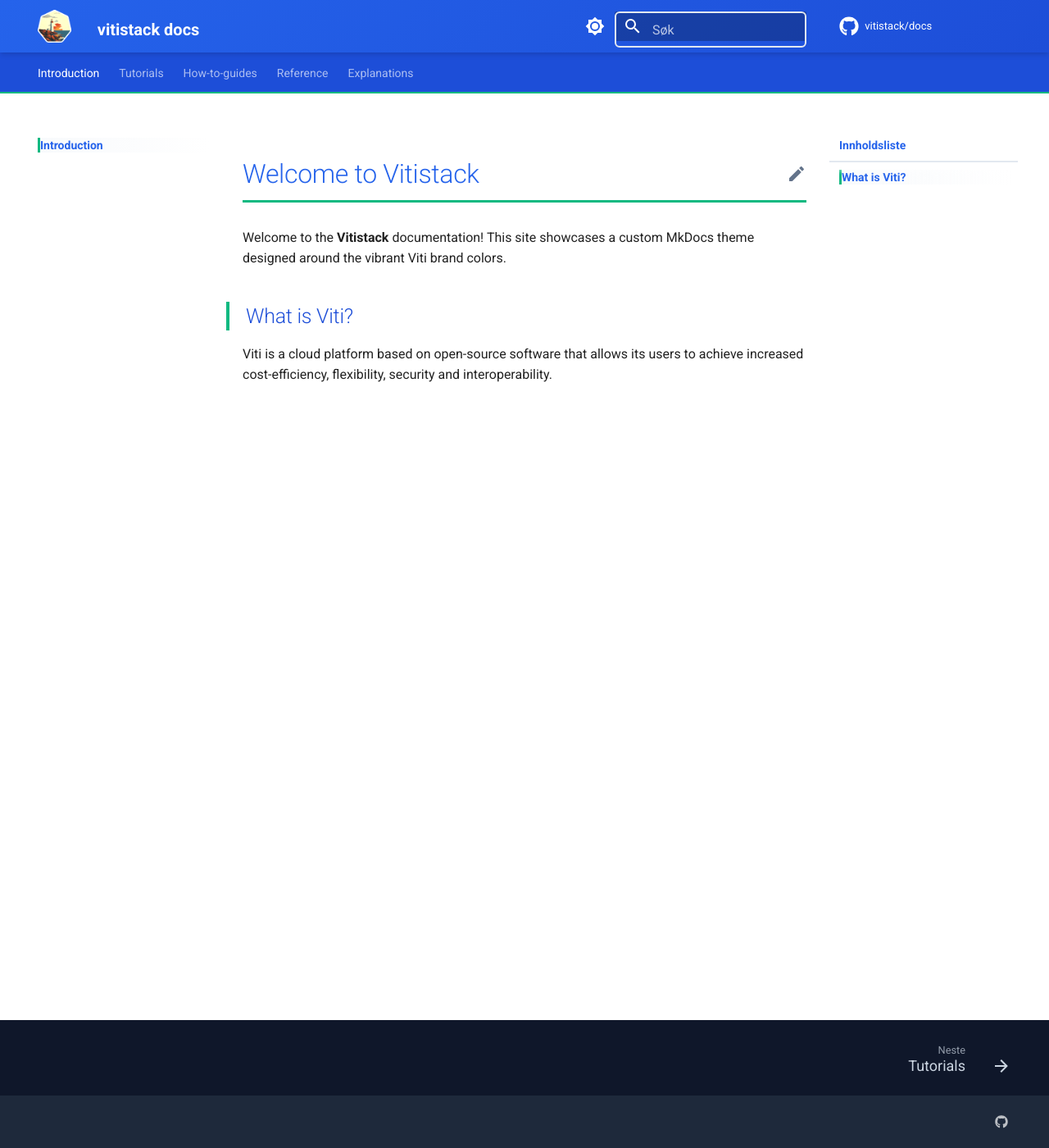
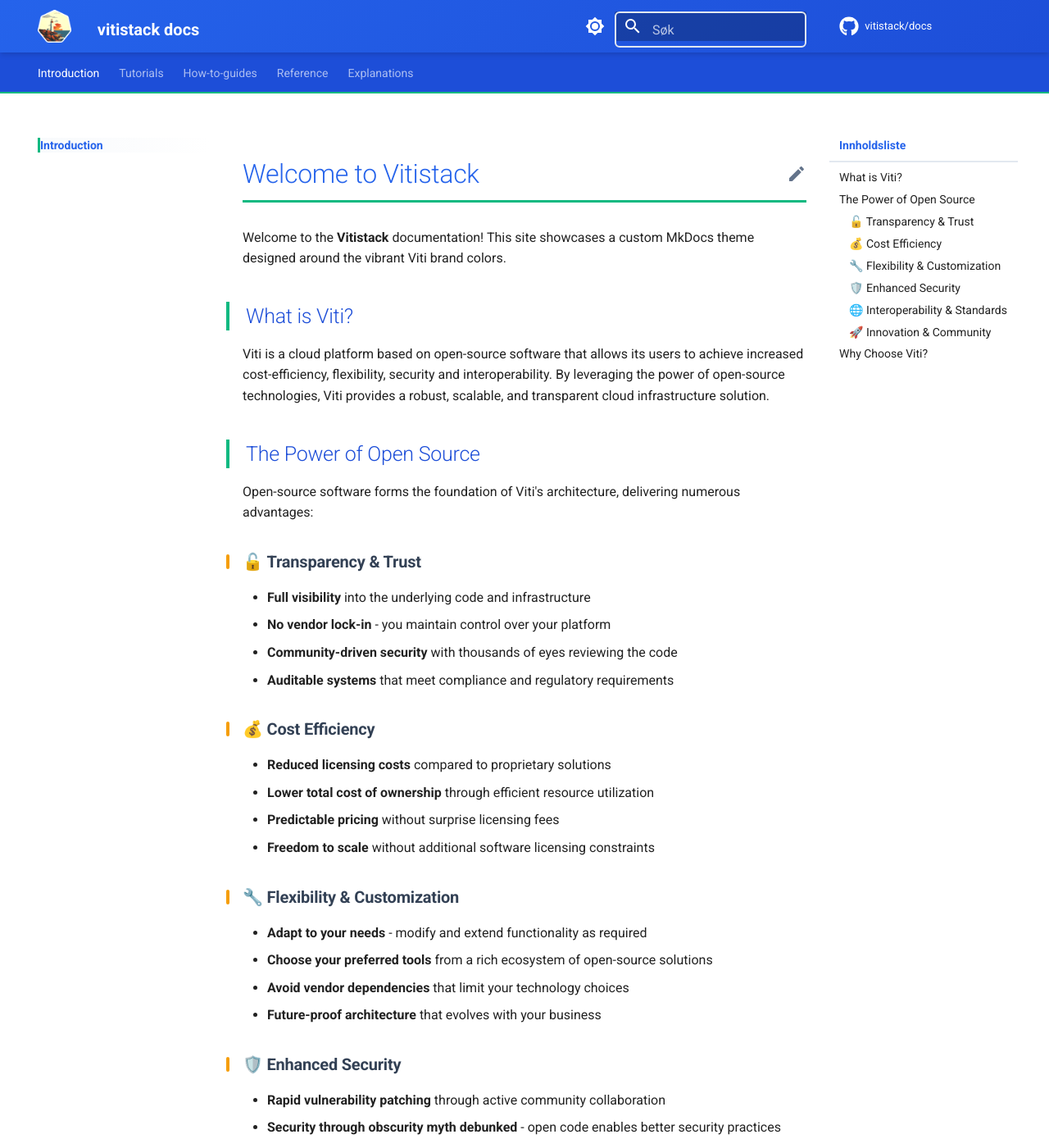
Before and after one commit to vitistack/docs, an MkDocs documentation site: the page built from docs/introduction/index.md, in a window 1280 px wide and 1400 px high. Shown: the whole window at 82% size. Built offline with MkDocs 1.6.1 and Material for MkDocs 9.7.7, drawn with Linux system fonts in a browser that asks for light colours; comment, search, counter and statistics services are not loaded; some of the changed text lies outside the part shown.

Commit message:
added viti intro text

```diff
--- a/docs/introduction/index.md
+++ b/docs/introduction/index.md
@@ -3,4 +3,57 @@
 Welcome to the **Vitistack** documentation! This site showcases a custom MkDocs theme designed around the vibrant Viti brand colors.
 
 ## What is Viti?
-Viti is a cloud platform based on open-source software that allows its users to achieve increased cost-efficiency, flexibility, security and interoperability.
+
+Viti is a cloud platform based on open-source software that allows its users to achieve increased cost-efficiency, flexibility, security and interoperability. By leveraging the power of open-source technologies, Viti provides a robust, scalable, and transparent cloud infrastructure solution.
+
+## The Power of Open Source
+
+Open-source software forms the foundation of Viti's architecture, delivering numerous advantages:
+
+### 🔓 **Transparency & Trust**
+- **Full visibility** into the underlying code and infrastructure
+- **No vendor lock-in** - you maintain control over your platform
+- **Community-driven security** with thousands of eyes reviewing the code
+- **Auditable systems** that meet compliance and regulatory requirements
+
+### 💰 **Cost Efficiency**
+- **Reduced licensing costs** compared to proprietary solutions
+- **Lower total cost of ownership** through efficient resource utilization
+- **Predictable pricing** without surprise licensing fees
+- **Freedom to scale** without additional software licensing constraints
+
+### 🔧 **Flexibility & Customization**
+- **Adapt to your needs** - modify and extend functionality as required
+- **Choose your preferred tools** from a rich ecosystem of open-source solutions
+- **Avoid vendor dependencies** that limit your technology choices
+- **Future-proof architecture** that evolves with your business
+
+### 🛡️ **Enhanced Security**
+- **Rapid vulnerability patching** through active community collaboration
+- **Security through obscurity myth debunked** - open code enables better security practices
+- **No hidden backdoors** or proprietary surveillance mechanisms
+- **Community-vetted security implementations** with proven track records
+
+### 🌐 **Interoperability & Standards**
+- **Open standards compliance** ensuring compatibility across systems
+- **API-first design** enabling seamless integrations
+- **Multi-vendor ecosystem** providing choice and preventing monopolies
+- **Portable workloads** that can move between different environments
+
+### 🚀 **Innovation & Community**
+- **Accelerated development** through collaborative contribution
+- **Access to cutting-edge features** developed by global talent
+- **Knowledge sharing** and best practices from the community
+- **Continuous improvement** driven by real-world usage and feedback
+
+## Why Choose Viti?
+
+Viti combines the best of open-source cloud technologies to deliver:
+
+- **Enterprise-grade reliability** with community-driven innovation
+- **Cost-effective scaling** without proprietary software limitations
+- **Complete operational transparency** and control
+- **Seamless hybrid and multi-cloud** deployments
+- **Future-ready architecture** built on proven open standards
+
+Whether you're running microservices, traditional applications, or next-generation workloads, Viti provides the foundation for sustainable, efficient, and secure cloud operations.
```
